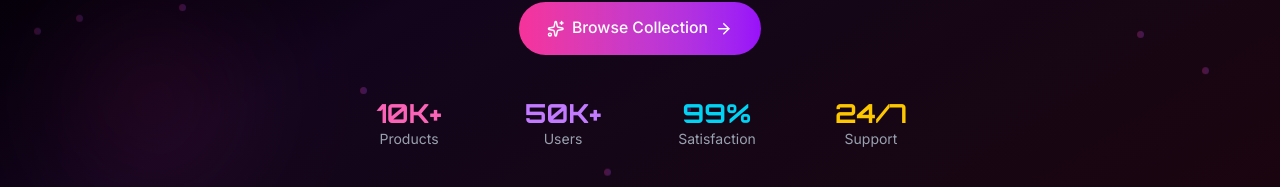
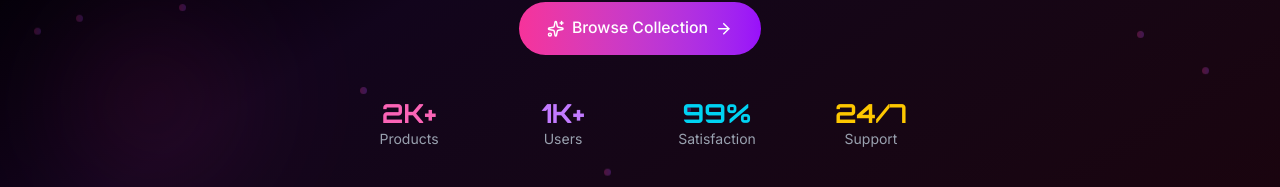
Before and after one commit to arkasnatapal/kokoro, a React (Vite) app: page / in a window 1280 px wide. Shown: the part 543-730 px from the top of the page. Built offline with nearby package versions, Linux system fonts and the light colour scheme.

Commit message:
update 3

```diff
--- a/src/components/LandingPage.tsx
+++ b/src/components/LandingPage.tsx
@@ -169,11 +169,11 @@ export default function LandingPage() {
           {/* Stats */}
           <div className="hero-stats grid grid-cols-2 md:grid-cols-4 gap-8 text-center">
             <div className="hero-stat">
-              <div className="text-3xl font-bold text-pink-400 font-orbitron">10K+</div>
+              <div className="text-3xl font-bold text-pink-400 font-orbitron">2K+</div>
               <div className="text-gray-400 font-inter">Products</div>
             </div>
             <div className="hero-stat">
-              <div className="text-3xl font-bold text-purple-400 font-orbitron">50K+</div>
+              <div className="text-3xl font-bold text-purple-400 font-orbitron">1K+</div>
               <div className="text-gray-400 font-inter">Users</div>
             </div>
             <div className="hero-stat">
```
